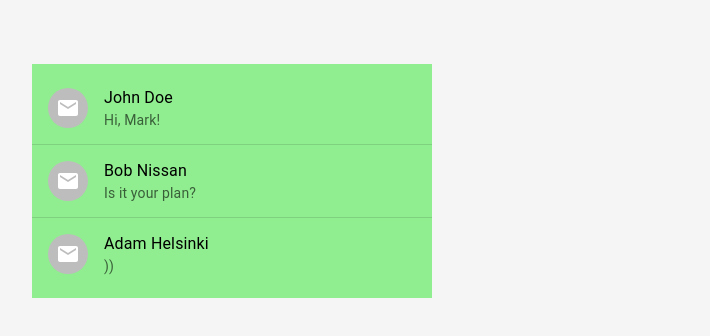
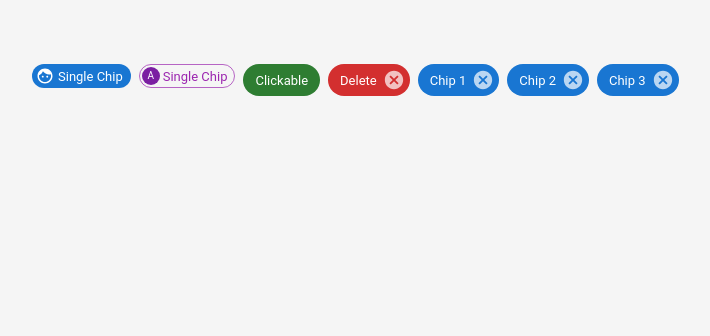
Before and after one commit to andriy-sachok/testing-mui-materials, a React (Create React App) app: page / in a window 1280 px wide. Shown: the top 336 px of the page, without its empty margins (32-742 px from the left). Built offline with nearby package versions, Linux system fonts and the light colour scheme.

Commit message:
added <MuiChip />

```diff
--- a/src/App.jsx
+++ b/src/App.jsx
@@ -18,9 +18,10 @@
 // import MuiBottomNavigation from './components/MuiBottomNavigation';
 // import MuiAvatar from './components/data display/MuiAvatar';
 // import MuiBadge from './components/data display/MuiBadge';
+// import MuiList from './components/data display/MuiList';
 
 import './App.css';
-import MuiList from './components/data display/MuiList';
+import MuiChip from './components/data display/MuiChip';
 
 const App = () => {
   return (
@@ -43,7 +44,8 @@
       {/* <MuiBottomNavigation /> */}
       {/* <MuiAvatar /> */}
       {/* <MuiBadge /> */}
-      <MuiList />
+      {/* <MuiList /> */}
+      <MuiChip />
     </div>
   );
 };
--- /dev/null
+++ b/src/components/data display/MuiChip.jsx
@@ -0,0 +1,44 @@
+import { Avatar, Chip, Stack } from '@mui/material';
+import Face from '@mui/icons-material/Face';
+import { useState } from 'react';
+
+const MuiChip = () => {
+  const [chips, setChips] = useState(['Chip 1', 'Chip 2', 'Chip 3']);
+
+  const handleDelete = (chipToDelete) => {
+    setChips((chips) => chips.filter((chip) => chip !== chipToDelete));
+  };
+
+  return (
+    <Stack direction="row" spacing={1}>
+      <Chip label="Single Chip" color="primary" size="small" icon={<Face />} />
+      <Chip
+        label="Single Chip"
+        color="secondary"
+        size="small"
+        variant="outlined"
+        avatar={<Avatar>A</Avatar>}
+      />
+      <Chip
+        label="Clickable"
+        color="success"
+        onClick={() => alert('Clicked!')}
+      />
+      <Chip
+        label="Delete"
+        color="error"
+        onClick={() => alert('Clicked!')}
+        onDelete={() => alert('Deleted.')}
+      />
+      {chips.map((chip) => (
+        <Chip
+          key={chip}
+          label={chip}
+          color="primary"
+          onDelete={() => handleDelete(chip)}
+        />
+      ))}
+    </Stack>
+  );
+};
+export default MuiChip;
```
